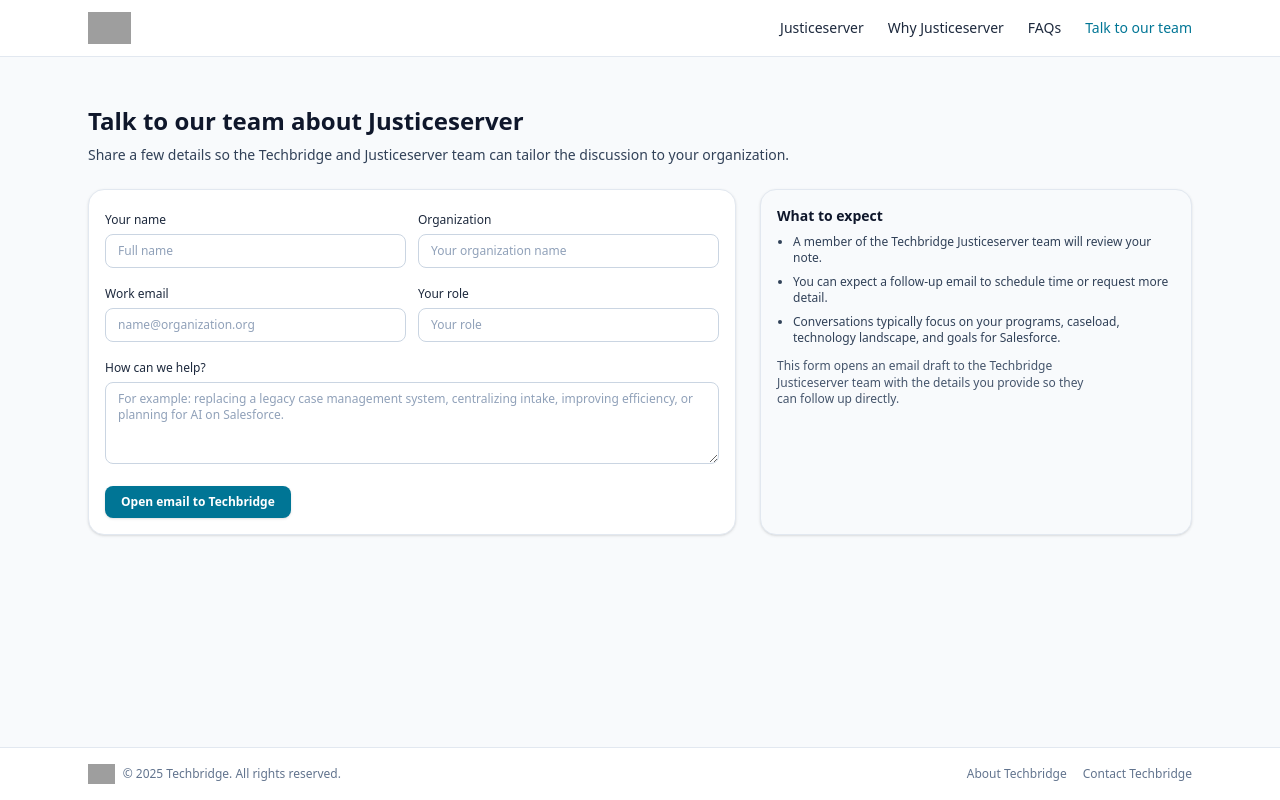
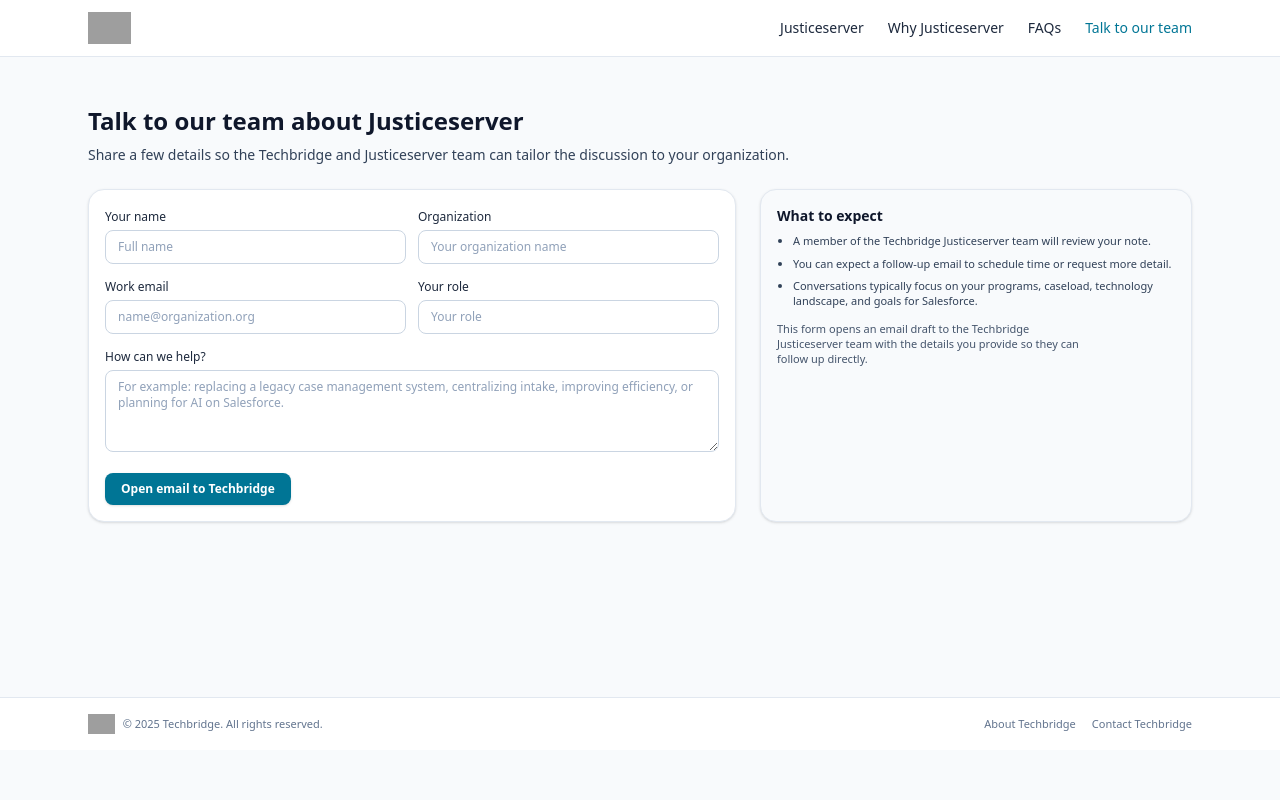
Before and after one commit to omoji-tb/justiceserver-site, a React (Vite) app: page / in a window 1280 px wide. Both pictures are taken after a click on the button "Talk to our team". Built offline with nearby package versions, Linux system fonts and the light colour scheme; grey boxes are pictures that could not be loaded.

Commit message:
Update Justiceserver site with latest canvas code

```diff
--- a/src/JusticeserverSite.tsx
+++ b/src/JusticeserverSite.tsx
@@ -175,9 +175,7 @@
             <li>
               Support for clinics, other services, referrals, and pro bono work.
             </li>
-            <li>
-              Positioned to leverage Salesforce’s native AI capabilities.
-            </li>
+            <li>Positioned to leverage Salesforce’s native AI capabilities.</li>
           </ul>
         </div>
       </div>
@@ -193,7 +191,7 @@
         </p>
 
         <div className="mt-4 grid gap-6 md:grid-cols-2">
-          <article className="rounded-2xl border border-slate-200 bg-white p-4 shadow-sm text-sm">
+          <article className="rounded-2xl border border-slate-200 bg-white p-4 text-sm shadow-sm">
             <div className="inline-flex h-8 w-8 items-center justify-center rounded-full bg-cyan-50 text-base">
               🧭
             </div>
@@ -224,7 +222,7 @@
             </ul>
           </article>
 
-          <article className="rounded-2xl border border-slate-200 bg-white p-4 shadow-sm text-sm">
+          <article className="rounded-2xl border border-slate-200 bg-white p-4 text-sm shadow-sm">
             <div className="inline-flex h-8 w-8 items-center justify-center rounded-full bg-cyan-50 text-base">
               🗂️
             </div>
@@ -251,7 +249,7 @@
             </ul>
           </article>
 
-          <article className="rounded-2xl border border-slate-200 bg-white p-4 shadow-sm text-sm">
+          <article className="rounded-2xl border border-slate-200 bg-white p-4 text-sm shadow-sm">
             <div className="inline-flex h-8 w-8 items-center justify-center rounded-full bg-cyan-50 text-base">
               📊
             </div>
@@ -269,7 +267,7 @@
             </ul>
           </article>
 
-          <article className="rounded-2xl border border-slate-200 bg-white p-4 shadow-sm text-sm">
+          <article className="rounded-2xl border border-slate-200 bg-white p-4 text-sm shadow-sm">
             <div className="inline-flex h-8 w-8 items-center justify-center rounded-full bg-cyan-50 text-base">
               🏛️
             </div>
@@ -283,7 +281,7 @@
             </ul>
           </article>
 
-          <article className="rounded-2xl border border-slate-200 bg-white p-4 shadow-sm text-sm">
+          <article className="rounded-2xl border border-slate-200 bg-white p-4 text-sm shadow-sm">
             <div className="inline-flex h-8 w-8 items-center justify-center rounded-full bg-cyan-50 text-base">
               🧡
             </div>
@@ -297,7 +295,7 @@
             </p>
           </article>
 
-          <article className="rounded-2xl border border-slate-200 bg-white p-4 shadow-sm text-sm">
+          <article className="rounded-2xl border border-slate-200 bg-white p-4 text-sm shadow-sm">
             <div className="inline-flex h-8 w-8 items-center justify-center rounded-full bg-cyan-50 text-base">
               📤
             </div>
@@ -711,7 +709,7 @@
       <div className="mt-4 grid gap-6 md:grid-cols-[minmax(0,3fr)_minmax(0,2fr)]">
         <form
           onSubmit={handleDemoSubmit}
-          className="rounded-2xl border border-slate-200 bg-white p-4 shadow-sm"
+          className="rounded-2xl border border-slate-200 bg-white p-4 text-sm shadow-sm"
         >
           <div className="grid gap-3 sm:grid-cols-2">
             <div>
@@ -793,7 +791,7 @@
               Open email to Techbridge
             </button>
             {demoSubmitted && (
-              <p className="text-xs text-emerald-700">
+              <p className="text-[11px] text-emerald-700">
                 Email draft opened. If it did not appear, please check your email
                 client settings.
               </p>
@@ -802,10 +800,8 @@
         </form>
 
         <aside className="rounded-2xl border border-slate-200 bg-slate-50 p-4 text-xs text-slate-800 shadow-sm">
-          <h3 className="text-sm font-semibold text-slate-900">
-            What to expect
-          </h3>
-          <ul className="mt-2 ml-4 list-disc space-y-2 text-xs text-slate-700">
+          <h3 className="text-sm font-semibold text-slate-900">What to expect</h3>
+          <ul className="mt-2 ml-4 list-disc space-y-2 text-[11px] text-slate-700">
             <li>
               A member of the Techbridge Justiceserver team will review your
               note.
@@ -819,7 +815,7 @@
               technology landscape, and goals for Salesforce.
             </li>
           </ul>
-          <p className="mt-3 max-w-xs text-xs leading-snug text-slate-600">
+          <p className="mt-3 max-w-xs text-[11px] leading-snug text-slate-600">
             This form opens an email draft to the Techbridge Justiceserver team
             with the details you provide so they can follow up directly.
           </p>
@@ -886,7 +882,7 @@
   };
 
   return (
-    <div className="min-h-screen flex flex-col bg-slate-50 text-slate-900 font-sans">
+    <div className="min-h-screen bg-slate-50 font-sans text-slate-900">
       <header className="sticky top-0 z-30 border-b border-slate-200 bg-white/90 backdrop-blur">
         <div className="mx-auto flex max-w-6xl items-center justify-between px-4 py-3 lg:px-6">
           <button
@@ -986,8 +982,7 @@
         )}
       </header>
 
-      <main className="flex-1 mx-auto max-w-6xl px-4 pb-16 pt-8 lg:px-6 lg:pt-12">
-        <div className="min-h-[65vh]">
+      <main className="mx-auto flex min-h-[calc(100vh-160px)] max-w-6xl flex-col px-4 pb-16 pt-8 lg:px-6 lg:pt-12">
         {activeTab === "home" && <HomeTab />}
         {activeTab === "why" && <WhyTab />}
         {activeTab === "faq" && (
@@ -1006,11 +1001,10 @@
             handleDemoSubmit={handleDemoSubmit}
           />
         )}
-        </div>
       </main>
 
       <footer className="border-t border-slate-200 bg-white py-4">
-        <div className="mx-auto flex max-w-6xl flex-col items-center justify-between gap-3 px-4 text-xs text-slate-500 sm:flex-row lg:px-6">
+        <div className="mx-auto flex max-w-6xl flex-col items-center justify-between gap-3 px-4 text-[11px] text-slate-500 sm:flex-row lg:px-6">
           <div className="flex items-center gap-2">
             <img
               src="https://techbridge.org/wp-content/uploads/2025/02/Techbridge-Justiceserver-Primary.svg"
```
Lines whose indentation alone changed are shown as unchanged.
